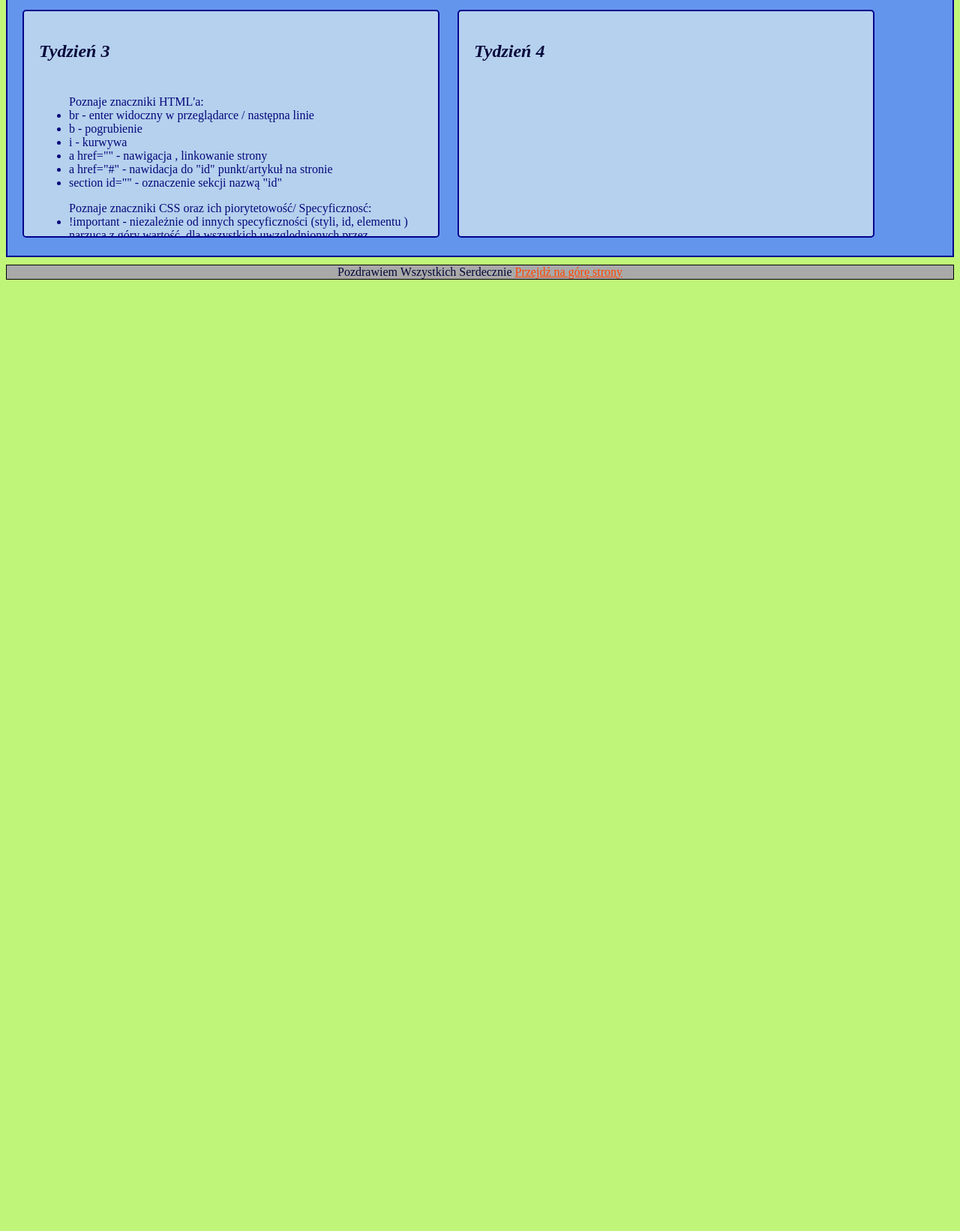
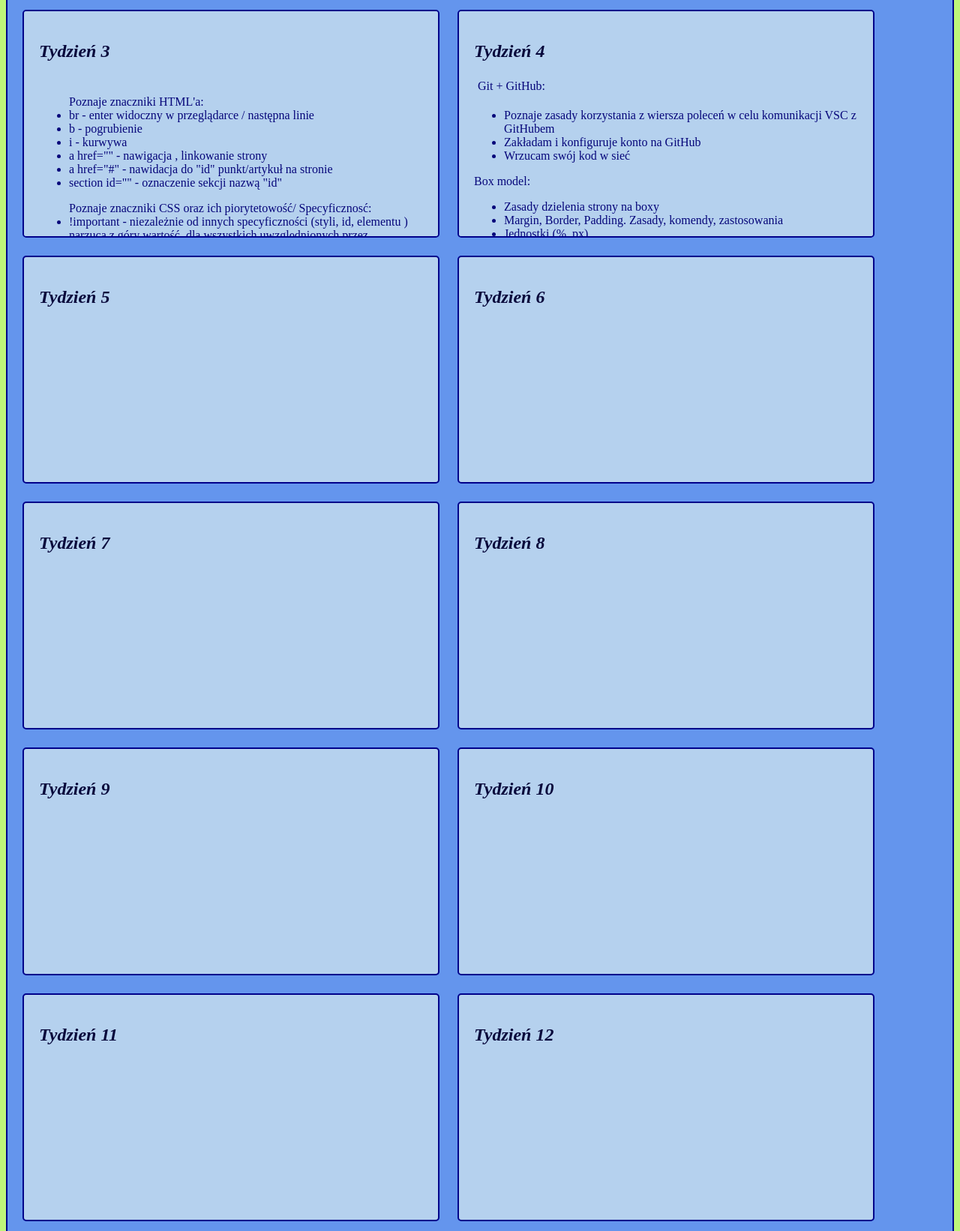
Before and after one commit to kamil-pawlicki/homepage, a plain HTML site: page index.html in a window 1280 px wide. Shown: the part 3549-5191 px from the top of the page at 75% size. Before the commit the page ends 3930 px from the top, so only its background shows below. Drawn offline with Linux system fonts and the light colour scheme.

Commit message:
set max width of main at 1000px . add class for div and set 45% width of main

```diff
--- a/index.html
+++ b/index.html
@@ -249,9 +249,80 @@
         <div>
           <article class="article">
             <h2 class="article__title">Tydzień 4</h2>
+            <p class="article__paragraph">
+              Git + GitHub:
+              <ul>
+                <li>Poznaje zasady korzystania z wiersza poleceń w celu komunikacji VSC z GitHubem</li>
+                <li>Zakładam i konfiguruje konto na GitHub</li>
+                <li>Wrzucam swój kod w sieć</li>
+
+              </ul>
+              Box model:
+              <ul>
+                <li>Zasady dzielenia strony na boxy</li>
+                <li>Margin, Border, Padding. Zasady, komendy, zastosowania</li>
+                <li>Jednostki (%, px)</li>
+                <li>Position (absolute, relative, fixed, sticky), </li>
+                  <li>z-index (przeźroczystość)</li>
+                  <li>Overflow , float</li>
+              </ul>
+            </p>
+          </article>
+          </div>
+          <div>
+
+          <article class="article">
+            <h2 class="article__title">Tydzień 5</h2>
             <p class="article__paragraph"></p>
-          </article>
-        </div>
+          </div>
+            <div>
+              <article class="article">
+                <h2 class="article__title">Tydzień 6</h2>
+                <p class="article__paragraph"></p>
+              </div>
+                <div>
+                  <article class="article">
+                    <h2 class="article__title">Tydzień 7</h2>
+                    <p class="article__paragraph"></p>
+                  </div>
+                    <div>
+                      <article class="article">
+                        <h2 class="article__title">Tydzień 8</h2>
+                        <p class="article__paragraph"></p>
+                      </div>
+
+                      <div>
+
+                        <article class="article">
+                          <h2 class="article__title">Tydzień 9</h2>
+                          <p class="article__paragraph"></p>
+                        </div>
+                          <div>
+                            <article class="article">
+                              <h2 class="article__title">Tydzień 10</h2>
+                              <p class="article__paragraph"></p>
+                            </div>
+                              <div>
+                                <article class="article">
+                                  <h2 class="article__title">Tydzień 11</h2>
+                                  <p class="article__paragraph"></p>
+                                </div>
+                                  <div>
+                                    <article class="article">
+                                      <h2 class="article__title">Tydzień 12</h2>
+                                      <p class="article__paragraph"></p>
+                                    </div>
+                                    <div>
+                                      <article class="article">
+                                        <h2 class="article__title">Tydzień 13</h2>
+                                        <p class="article__paragraph"></p>
+                                      </div>
+
+
+
+
+
+
       </section>
     </main>
     <footer>
```
